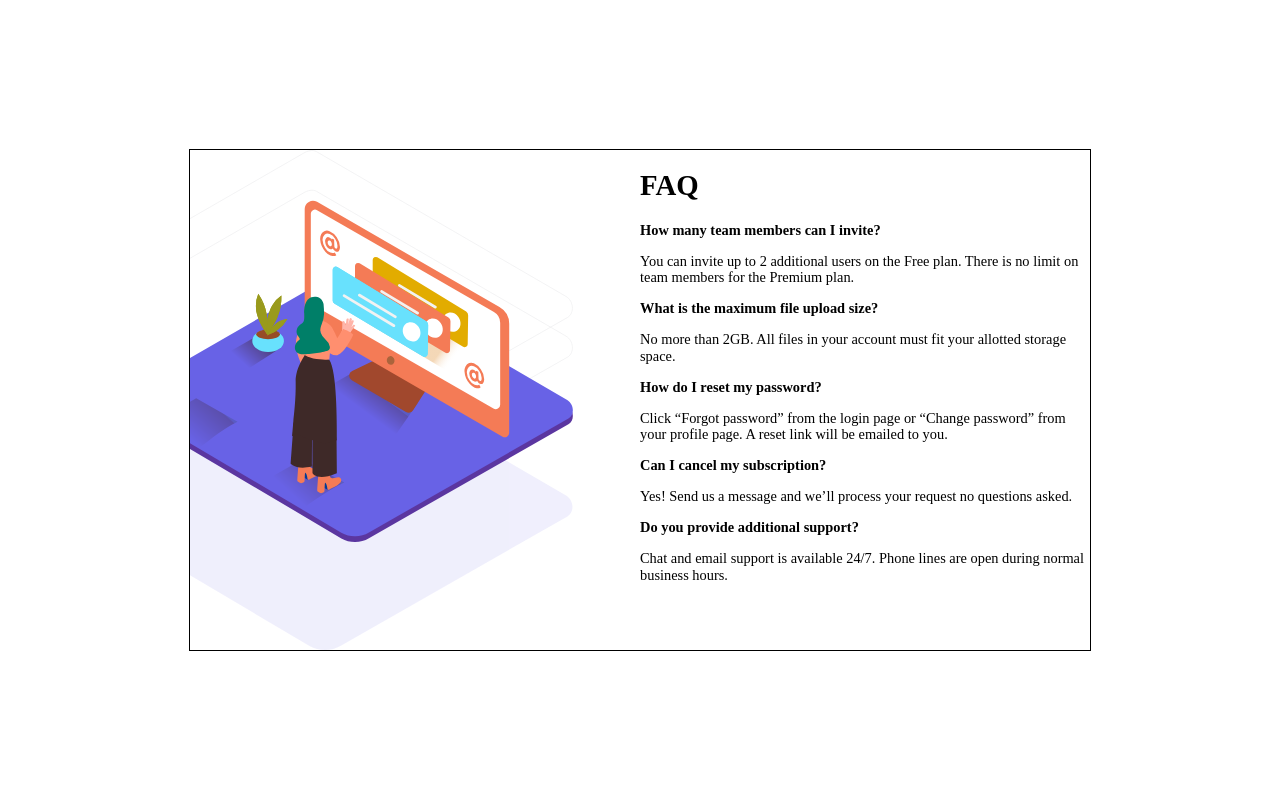
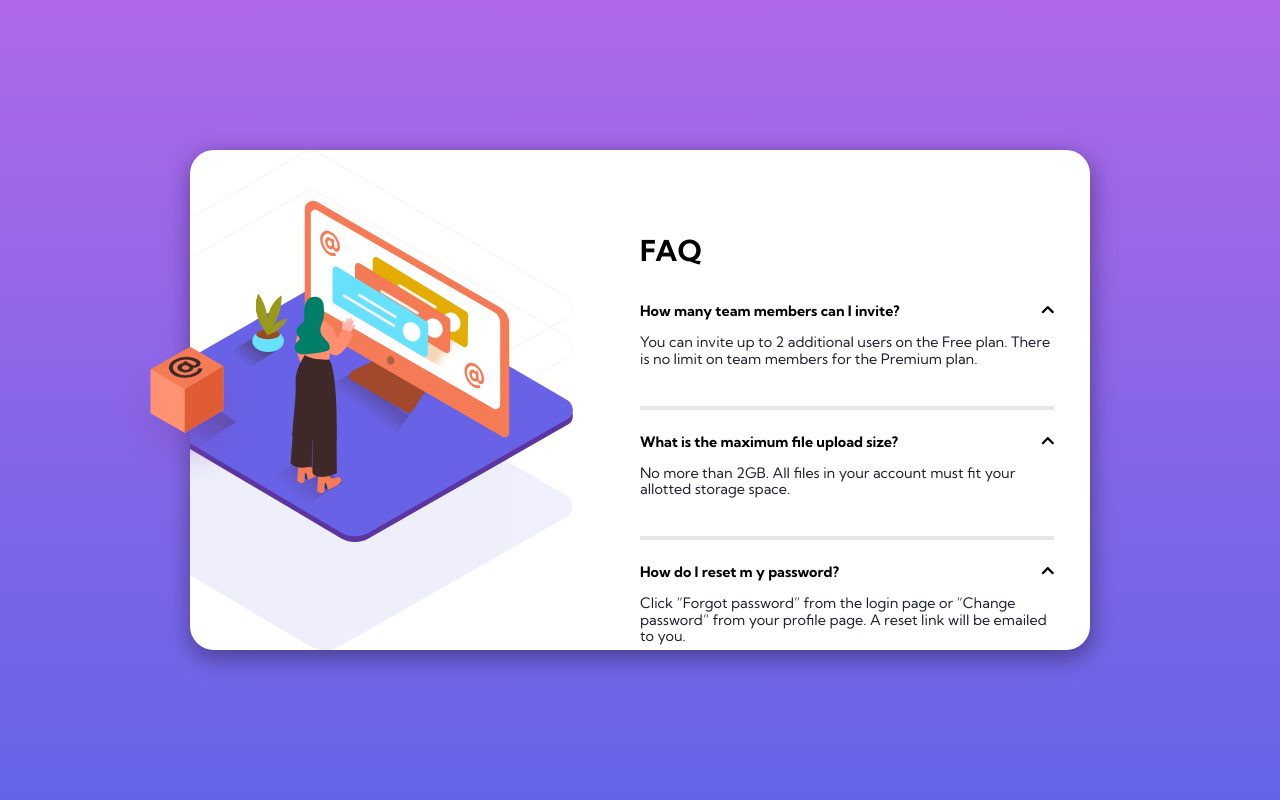
Before and after one commit to GerardoDev25/04-faq-accordion-card-main, a plain HTML site: page index.html in a window 1280 px wide. Drawn offline with nearby package versions, Linux system fonts and the light colour scheme.

Commit message:
finish desktop desing

```diff
--- a/index.html
+++ b/index.html
@@ -14,10 +14,23 @@
          sizes="32x32"
          href="./images/favicon-32x32.png"
       />
+
+      <!-- ? normalize css -->
       <link
          rel="stylesheet"
          href="https://necolas.github.io/normalize.css/8.0.1/normalize.css"
       />
+
+      <!-- ? font awesome -->
+      <link
+         rel="stylesheet"
+         href="https://cdnjs.cloudflare.com/ajax/libs/font-awesome/5.15.3/css/all.min.css"
+         integrity="sha512-iBBXm8fW90+nuLcSKlbmrPcLa0OT92xO1BIsZ+ywDWZCvqsWgccV3gFoRBv0z+8dLJgyAHIhR35VZc2oM/gI1w=="
+         crossorigin="anonymous"
+         referrerpolicy="no-referrer"
+      />
+
+      <!-- ? styles -->
       <link rel="stylesheet" href="style.css" />
       <title>Frontend Mentor | FAQ Accordion Card</title>
    </head>
@@ -37,9 +50,12 @@
             <div class="box box-text">
                <div>
                   <h1>FAQ</h1>
-                  <strong>
-                     How many team members can I invite?
-                  </strong>
+                  <div class="question">
+                     <div>
+                        How many team members can I invite?
+                     </div>
+                     <i class="fas fa-chevron-up"></i>
+                  </div>
                   <p>
                      You can invite up to 2 additional users on
                      the Free plan. There is no limit on team
@@ -47,16 +63,22 @@
                   </p>
                </div>
                <div>
-                  <strong>
-                     What is the maximum file upload size?
-                  </strong>
+                  <div class="question">
+                     <div>
+                        What is the maximum file upload size?
+                     </div>
+                     <i class="fas fa-chevron-up"></i>
+                  </div>
                   <p>
                      No more than 2GB. All files in your account
                      must fit your allotted storage space.
                   </p>
                </div>
                <div>
-                  <strong> How do I reset my password? </strong>
+                  <div class="question">
+                     <div>How do I reset m y password?</div>
+                     <i class="fas fa-chevron-up"></i>
+                  </div>
                   <p>
                      Click “Forgot password” from the login page
                      or “Change password” from your profile page.
@@ -65,18 +87,22 @@
                </div>
 
                <div>
-                  <strong>
-                     Can I cancel my subscription?
-                  </strong>
+                  <div class="question">
+                     <div>Can I cancel my subscription?</div>
+                     <i class="fas fa-chevron-up"></i>
+                  </div>
                   <p>
                      Yes! Send us a message and we’ll process
                      your request no questions asked.
                   </p>
                </div>
                <div>
-                  <strong>
-                     Do you provide additional support?
-                  </strong>
+                  <div class="question">
+                     <div>
+                        Do you provide additional support?
+                     </div>
+                     <i class="fas fa-chevron-up"></i>
+                  </div>
                   <p>
                      Chat and email support is available 24/7.
                      Phone lines are open during normal business
--- a/style.css
+++ b/style.css
@@ -1,9 +1,16 @@
+@import url("https://fonts.googleapis.com/css2?family=Kumbh+Sans:wght@400;700&display=swap");
+
 html,
 body {
    height: 100vh;
    width: 100vw;
    /* overflow-y: hidden; */
    font-size: 12px;
+   background-image: linear-gradient(
+      hsl(273, 75%, 66%),
+      hsl(240, 73%, 65%)
+   );
+   font-family: "Kumbh Sans", sans-serif;
 }
 
 main {
@@ -17,9 +24,11 @@ main {
 .container {
    height: 500px;
    width: 900px;
-   border: 1px solid black;
+   border-radius: 2rem;
+   background-color: white;
    display: flex;
    font-size: 1.2rem;
+   box-shadow: 0.1rem 0.6rem 2rem rgba(0, 0, 0, 0.4);
 }
 
 .box {
@@ -64,6 +73,55 @@ main {
    /* overflow: hidden; */
 }
 
+.img2 {
+   position: absolute;
+   top: 39%;
+   width: 30%;
+   height: 30%;
+   left: -18%;
+   z-index: 1000;
+   background-image: url("./images/illustration-box-desktop.svg");
+   background-size: cover;
+}
+
+.box-text {
+   box-sizing: border-box;
+   padding-top: 2rem;
+   padding-right: 3rem;
+   /* border: 1px double black; */
+   overflow-y: auto;
+}
+
+.box-text > div {
+   padding: 2rem 0 ;
+   border-bottom: 4px solid hsl(240, 5%, 91%);
+}
+.box-text p {
+   /* display: none; */
+   font-weight: 400;
+   color: hsl(238, 29%, 16%);
+}
+.box-text h1 {
+   margin: 3rem 0;
+   font-weight: 700;
+}
+
+.question {
+   display: flex;
+   justify-content: space-between;
+   transition: color .2s ease-out;
+   cursor: pointer;
+}
+
+.question:hover{
+   color: hsl(14, 88%, 65%);
+}
+
+.question div {
+   font-weight: 700;
+   font-size: 1.2rem;
+}
+
 /* *footer */
 .attribution {
    height: 7%;
```
